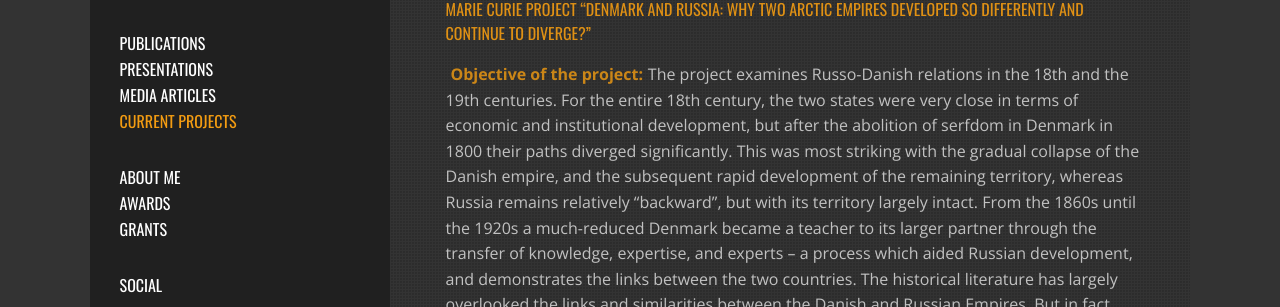
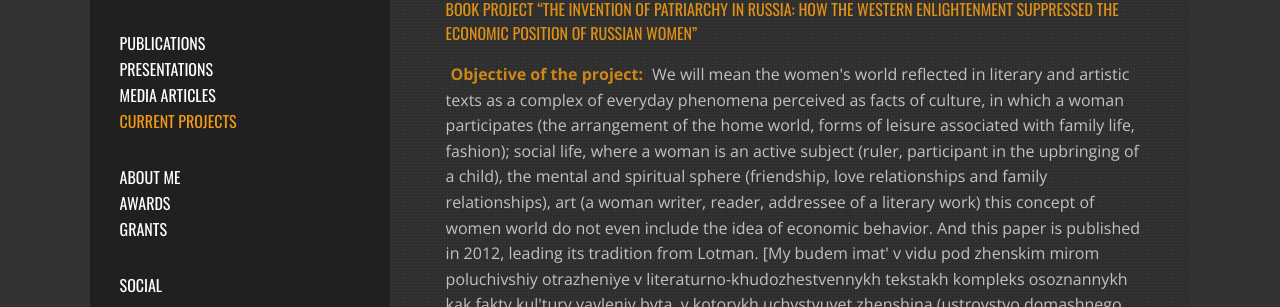
Before and after one commit to quterma/KES-portfolio, a website built with webpack: page src/current.html in a window 1280 px wide. Shown: the part 126-433 px from the top of the page. Built offline with nearby package versions, Linux system fonts and the light colour scheme.

Commit message:
update 17122023

```diff
--- a/src/current.html
+++ b/src/current.html
@@ -62,6 +62,51 @@
 
 			<main class="main">
 				<h2 class="main__subtitle">My current projects</h2>
+
+				<!-- Project 6 -->
+				<section class="current-section">
+					<div class="current-section__title">
+						<a>
+							<p class="aboutme__citation hovering">
+								Book project “The Invention of Patriarchy in Russia: How the Western Enlightenment suppressed the
+								economic position of Russian women”
+							</p>
+						</a>
+					</div>
+					<p class="common__text">
+						<span class="bold">Objective of the project:</span>
+						We will mean the women's world reflected in literary and artistic texts as a complex of everyday phenomena
+						perceived as facts of culture, in which a woman participates (the arrangement of the home world, forms of
+						leisure associated with family life, fashion); social life, where a woman is an active subject (ruler,
+						participant in the upbringing of a child), the mental and spiritual sphere (friendship, love relationships
+						and family relationships), art (a woman writer, reader, addressee of a literary work) this concept of women
+						world do not even include the idea of economic behavior. And this paper is published in 2012, leading its
+						tradition from Lotman. [My budem imat' v vidu pod zhenskim mirom poluchivshiy otrazheniye v
+						literaturno-khudozhestvennykh tekstakh kompleks osoznannykh kak fakty kul'tury yavleniy byta, v kotorykh
+						uchvstvuyet zhenshina (ustroystvo domashnego mira, formy dosuga, svyazannyye s zhizn'yu sem'i, moda);
+						sotsial'noy zhizni, gde zhenshchina yavlyayetsya aktivnym sub"yektom (pravitel', uchastnik vospitaniya
+						rebenka), dushevno-dukhovnoy sfery (druzhba, lyubovnyye otnosheniya i semeynyye otnosheniya), iskustva
+						(zhenshchina pisatel', chitatel', adresat literaturnogo proizvedeniya] The Enlightenment has traditionally
+						been seen as a universal good that accounted for many positive changes in Western Europe. The spread of the
+						ideas of the Enlightenment beyond the narrow circle of countries where they originated is considered a sign
+						of progress. But is it possible that good ideas and institutions, when adapted by other non-Western
+						cultures, could have a negative impact? The short answer is yes. This book offers insights into how the
+						internalisation of the ideas of the Enlightenment about economic status of women at the end of the 18th
+						century led to the restriction of the economic independence of Russian noblewomen. In the 18th century, the
+						Russian female elite enjoyed an unparalleled level of economic agency. At the beginning of the 19th century,
+						noblewomen owned around 50 percent of private estates, accounting for roughly 50 percent of tax payments.
+						Having economic freedom and financial resources, Russian noblewomen read the same books and shared the same
+						ideas as male members of the nobility. And, when the Enlightenment came to Russia, two independent and
+						economically active genders internalised the ‘right’ Enlightenment gender norms at the same time: women
+						should be philanthropists, and men should manage the economy. These new gender norms were adopted by both
+						noblemen and noblewomen voluntarily as far as they were considered more progressive. As a result, the share
+						of property in female hands declined significantly by the middle of the 19th century, and women were being
+						squeezed out of the economy. This book demonstrates how patriarchy could be invented in an economically
+						gender-equal society. This book shows how persistent the norms could be. It offers an invitation to discuss
+						the economic contribution of women in non-Western societies in the pre-industrial period.
+					</p>
+				</section>
+
 				<!-- Project 1 -->
 				<section class="current-section">
 					<div class="current-section__title">
--- a/src/js/KES.json
+++ b/src/js/KES.json
@@ -1,5 +1,14 @@
 {
 	"mediaPresents": [
+		{
+			"captionRussianName": "Великая дивергенция. Экономический взлёт Европы в Новое время. Родина слонов №382",
+			"captionLink": "https://www.youtube.com/watch?v=-5w5ktXMYoA",
+			"coverImageURL": "../images/media-ros-382.jpg",
+			"iframeURL": "https://www.youtube.com/embed/-5w5ktXMYoA",
+			"isVideo": true,
+			"year": "2023"
+		},
+
 		{
 			"captionRussianName": "Крестьянское хозяйство. Родина слонов.",
 			"captionLink": "https://www.youtube.com/watch?v=P_BaBlJLlAA",
@@ -463,6 +472,18 @@
 			"fileLink": "./docs/Catching_up_and_falling_behind_Russian_e.pdf",
 			"type": "working"
 		},
+
+		{
+			"coAuthors": "",
+			"title": "Wealth, inequality, and sex: the changes in female and male wealth and their consequences for the governance of the Russian Empire from 1700s to 1850s.",
+			"journal": "EHES Working Paper.",
+			"year": "2023",
+			"rest": "No. 243.",
+			"journalLink": "",
+			"fileLink": "./docs/EHES_243.pdf",
+			"type": "working"
+		},
+
 		{
 			"coAuthors": "Ilya Voskoboinikov",
 			"title": "Могло ли измельчание помещичьих хозяйств в конце XVIII – начале XIX вв. сделать их более производительными?",
```
Also changed, not shown: src/images/media-ros-382.jpg (added), 1 other file.
